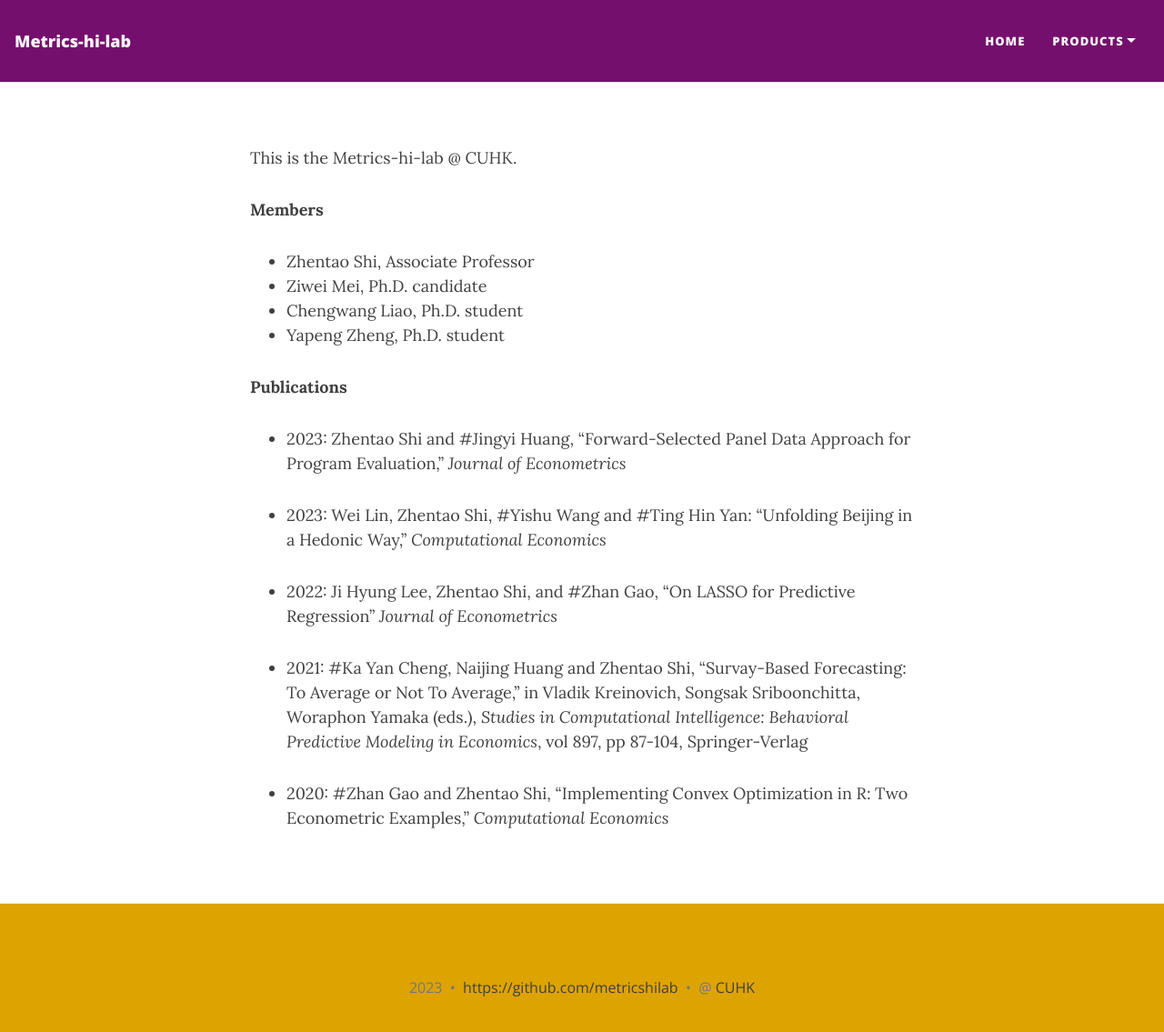
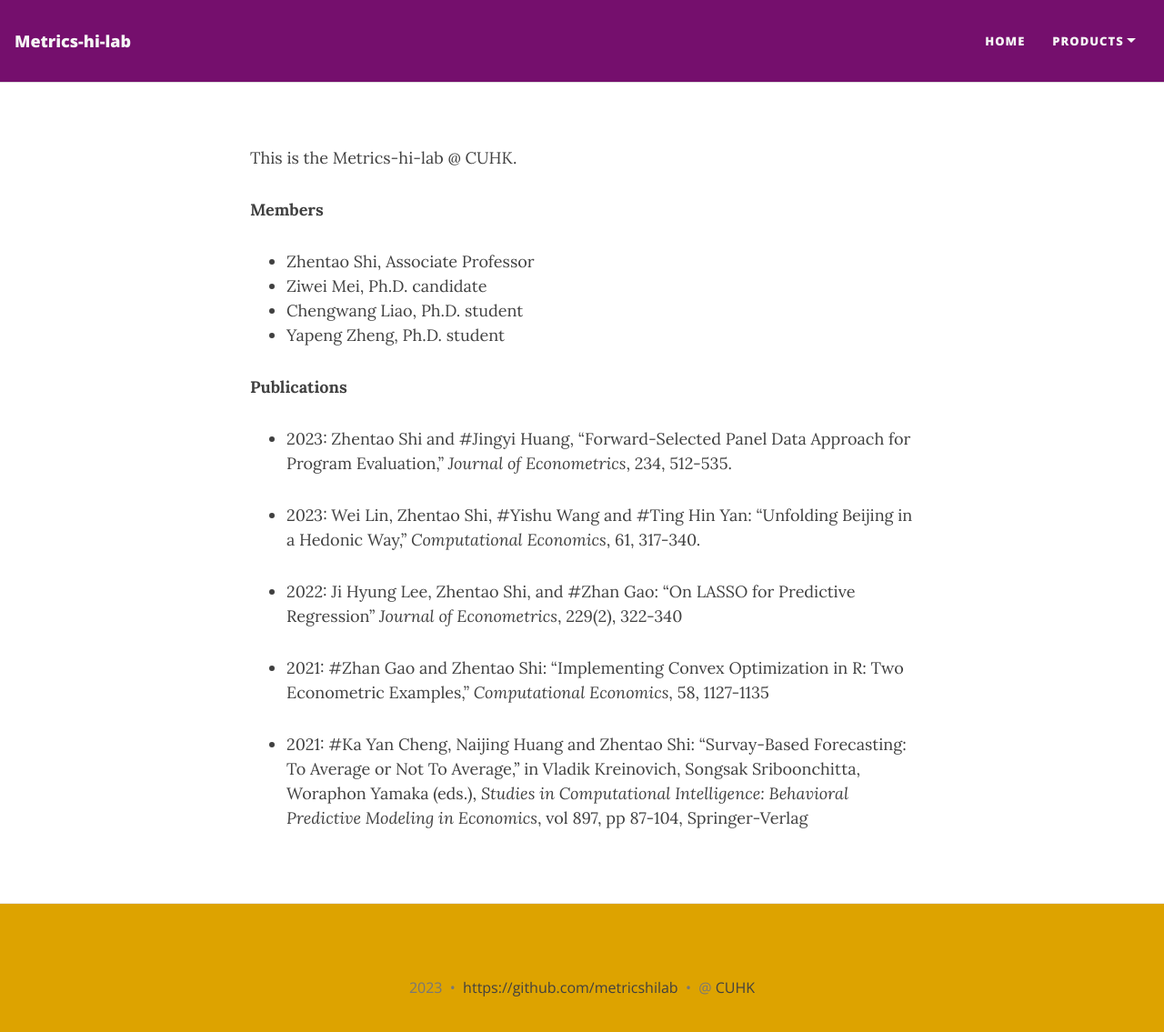
Before and after one commit to metricshilab/metricshilab.github.io, a Jekyll site: the page built from index.md, in a window 1280 px wide and 1148 px high. Shown: the top 1135 px of the window at 91% size. Built offline with Jekyll 4.4.1, drawn with Linux system fonts in a browser that asks for light colours; nearby versions of some CDN libraries.

Commit message:
Update index.md

```diff
--- a/index.md
+++ b/index.md
@@ -23,16 +23,17 @@ This is the Metrics-hi-lab @ CUHK.
 
 **Publications**
 
-* 2023: Zhentao Shi and #Jingyi Huang, "Forward-Selected Panel Data Approach for Program Evaluation," *Journal of Econometrics*
+
+* 2023: Zhentao Shi and #Jingyi Huang, "Forward-Selected Panel Data Approach for Program Evaluation," *Journal of Econometrics*, 234, 512-535.
 
 
-* 2023: Wei Lin, Zhentao Shi, #Yishu Wang and #Ting Hin Yan: "Unfolding Beijing in a Hedonic Way," *Computational Economics*
+* 2023: Wei Lin, Zhentao Shi, #Yishu Wang and #Ting Hin Yan: "Unfolding Beijing in a Hedonic Way," *Computational Economics*, 61, 317-340.
 
 
-* 2022: Ji Hyung Lee, Zhentao Shi, and #Zhan Gao, "On LASSO for Predictive Regression" *Journal of Econometrics*
+* 2022: Ji Hyung Lee, Zhentao Shi, and #Zhan Gao: "On LASSO for Predictive Regression" *Journal of Econometrics*, 229(2), 322-340
 
 
-* 2021: #Ka Yan Cheng, Naijing Huang and Zhentao Shi, "Survay-Based Forecasting: To Average or Not To Average," in Vladik Kreinovich, Songsak Sriboonchitta, Woraphon Yamaka (eds.), *Studies in Computational Intelligence: Behavioral Predictive Modeling in Economics*, vol 897, pp 87-104, Springer-Verlag
+* 2021: #Zhan Gao and Zhentao Shi:  "Implementing Convex Optimization in R: Two Econometric Examples," *Computational Economics*, 58, 1127-1135
 
 
-* 2020: #Zhan Gao and Zhentao Shi,  "Implementing Convex Optimization in R: Two Econometric Examples," *Computational Economics*
+* 2021: #Ka Yan Cheng, Naijing Huang and Zhentao Shi: "Survay-Based Forecasting: To Average or Not To Average," in Vladik Kreinovich, Songsak Sriboonchitta, Woraphon Yamaka (eds.), *Studies in Computational Intelligence: Behavioral Predictive Modeling in Economics*, vol 897, pp 87-104, Springer-Verlag
```
